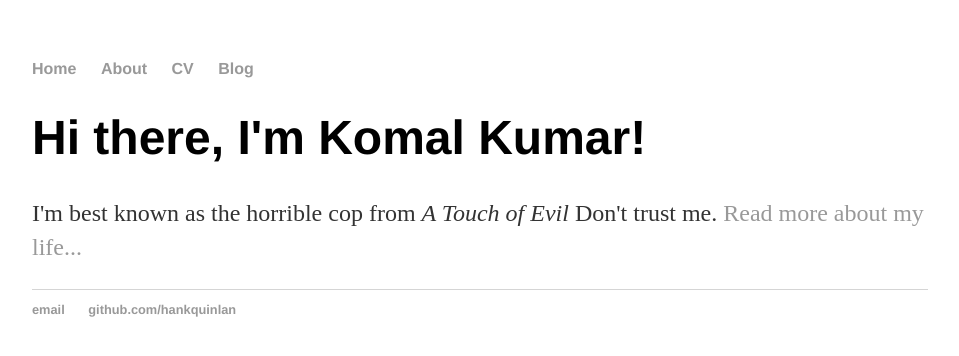
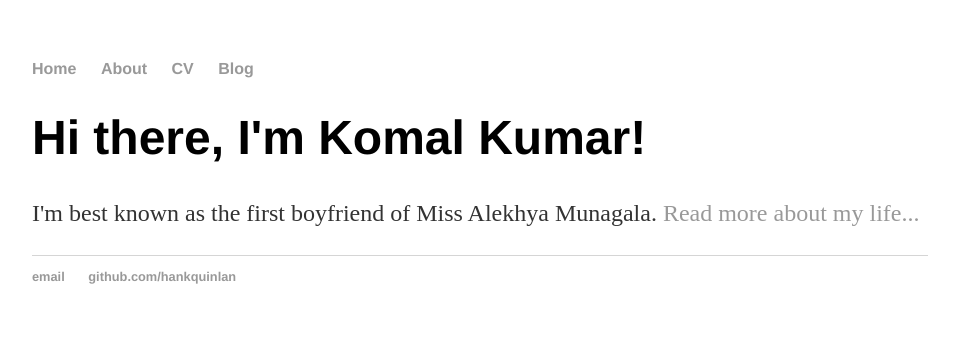
Before and after one commit to baymax28/baymax28.github.io, a Jekyll site: the page built from index.html, in a window 1280 px wide. Shown: the top 356 px of the page, without its empty margins (160-1119 px from the left). Built offline with Jekyll 4.4.1, drawn with Linux system fonts in a browser that asks for light colours.

Commit message:
Random update.

```diff
--- a/index.html
+++ b/index.html
@@ -4,5 +4,5 @@ title: Hank Quinlan, Horrible Cop
 ---
 <div class="blurb">
 	<h1>Hi there, I'm Komal Kumar!</h1>
-	<p>I'm best known as the horrible cop from <em>A Touch of Evil</em> Don't trust me. <a href="/about">Read more about my life...</a></p>
+	<p>I'm best known as the first boyfriend of Miss Alekhya Munagala. <a href="/about">Read more about my life...</a></p>
 </div><!-- /.blurb -->
```
